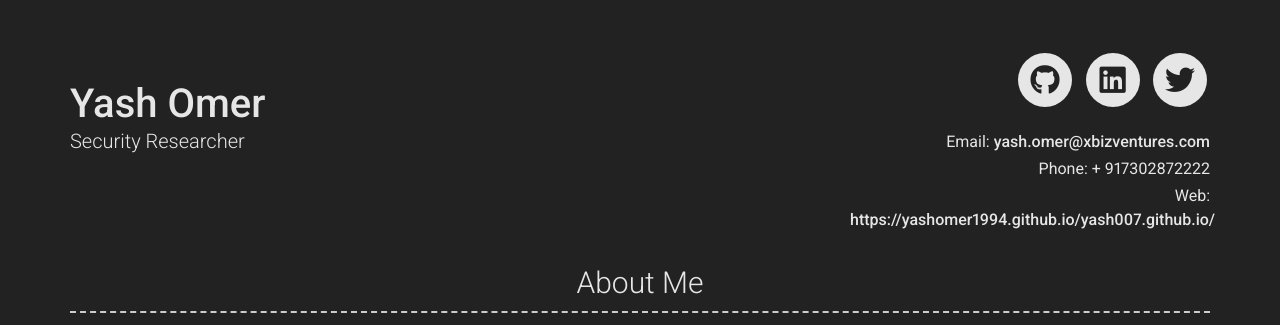
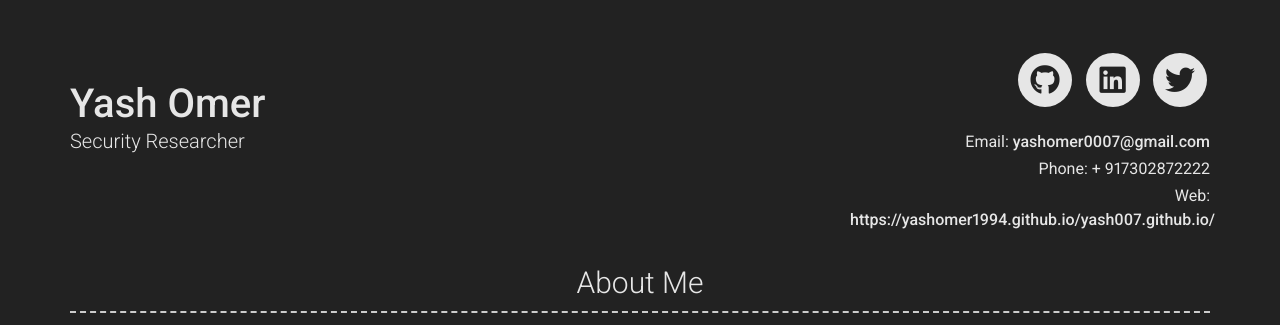
Before and after one commit to yashomer1994/Resume, a Jekyll site: the page built from index.md, in a window 1280 px wide. Shown: the top 325 px of the page. Built offline with Jekyll 4.4.1, drawn with Linux system fonts in a browser that asks for light colours; nearby versions of some CDN libraries; some of the changed text lies outside the part shown.

Commit message:
Update _config.yml

```diff
--- a/_config.yml
+++ b/_config.yml
@@ -8,7 +8,7 @@ version: 2
 # Personal info
 name: Yash Omer
 title: Security Researcher
-email: yash.omer@xbizventures.com
+email: yashomer0007@gmail.com
 #email_title: Email (Email title override)
 phone: + 917302872222
 # phone_title: Phone (Phone title override)
```
